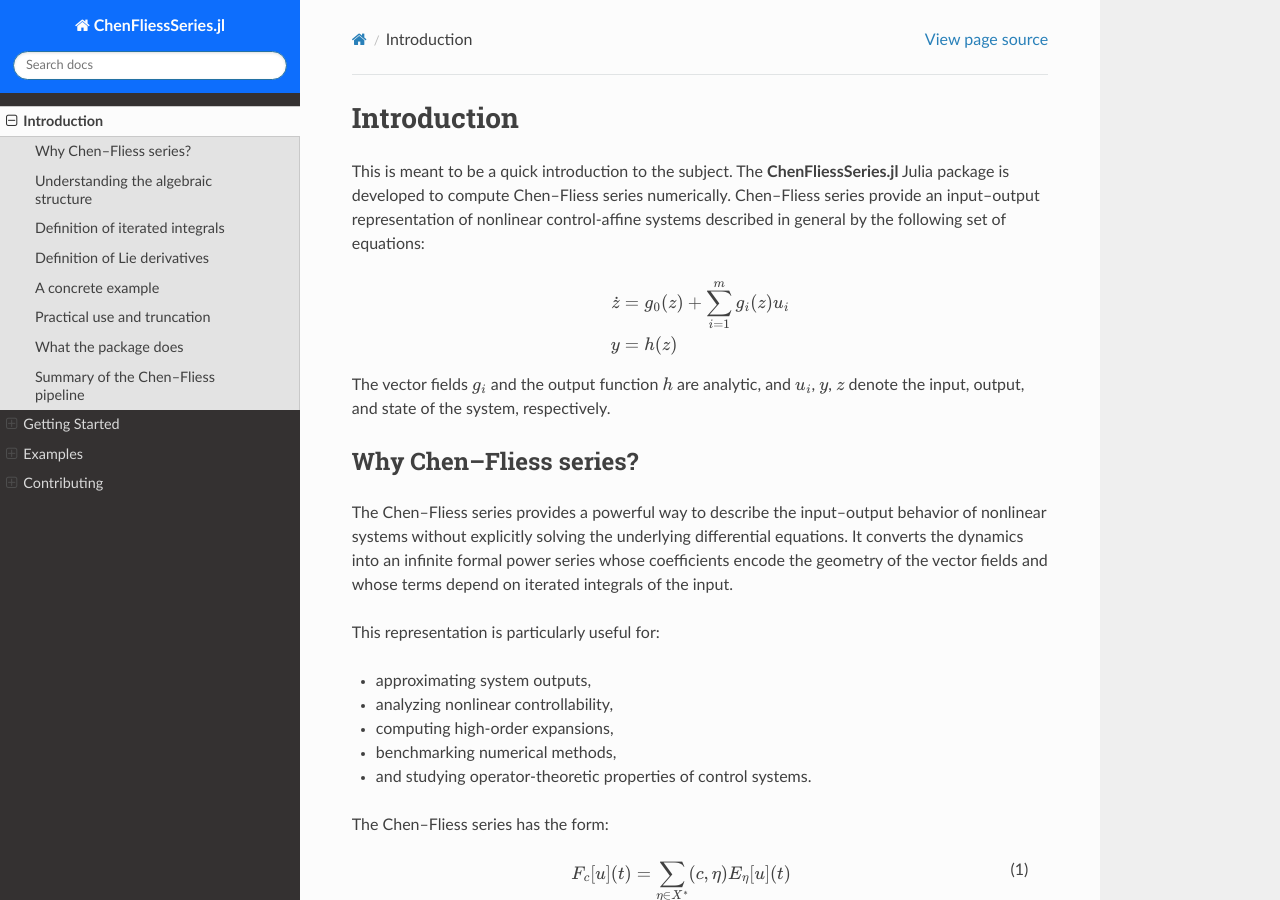
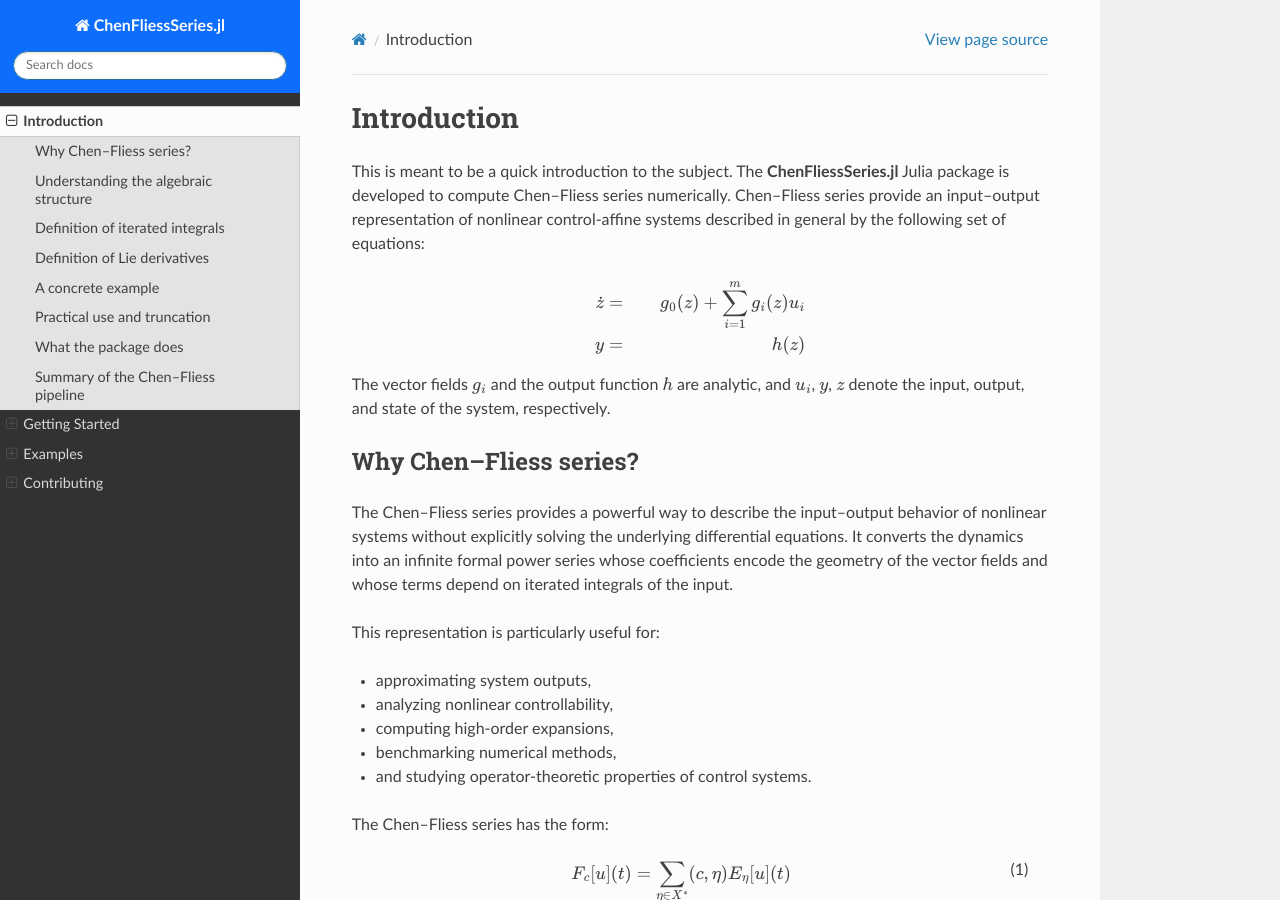
Before and after one commit to iperezav/ChenFliessSeries.jl_docs, a Sphinx documentation site: the page built from docs/source/introduction.rst, in a window 1280 px wide and 900 px high. Built offline with Sphinx 7.4.7 and the Read the Docs theme 3.1.0, drawn with Linux system fonts in a browser that asks for light colours.

Commit message:
fix intro

```diff
--- a/docs/source/introduction.rst
+++ b/docs/source/introduction.rst
@@ -9,10 +9,11 @@ of nonlinear control-affine systems described in general
 by the following set of equations:
 
 .. math::
-    \begin{eqnarray}
+
+    \begin{aligned}
     \dot{z} &=& g_0(z) + \sum_{i = 1}^{m} g_i(z) u_i\\
     y &=& h(z)
-    \end{eqnarray}
+    \end{aligned}
 
 The vector fields :math:`g_i` and the output function :math:`h` are analytic,
 and :math:`u_i`, :math:`y`, :math:`z` denote the input, output, and state of the system,
```
